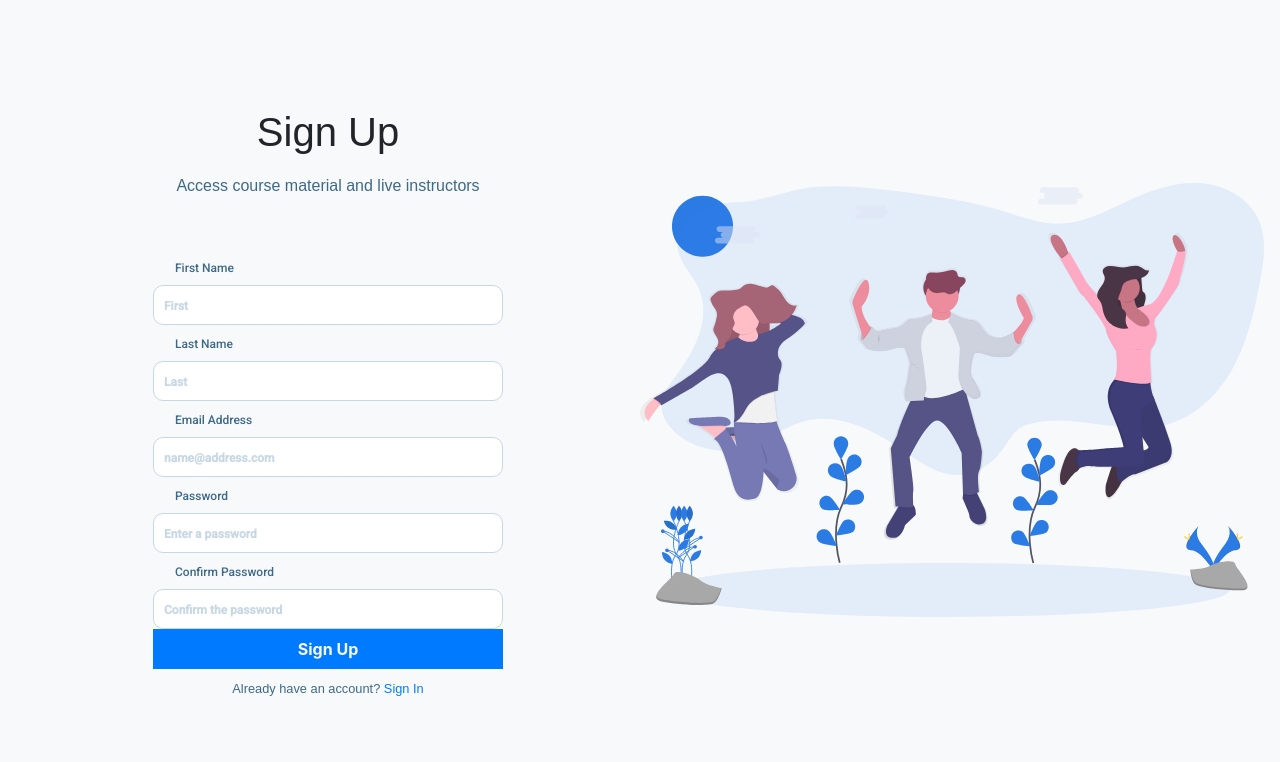
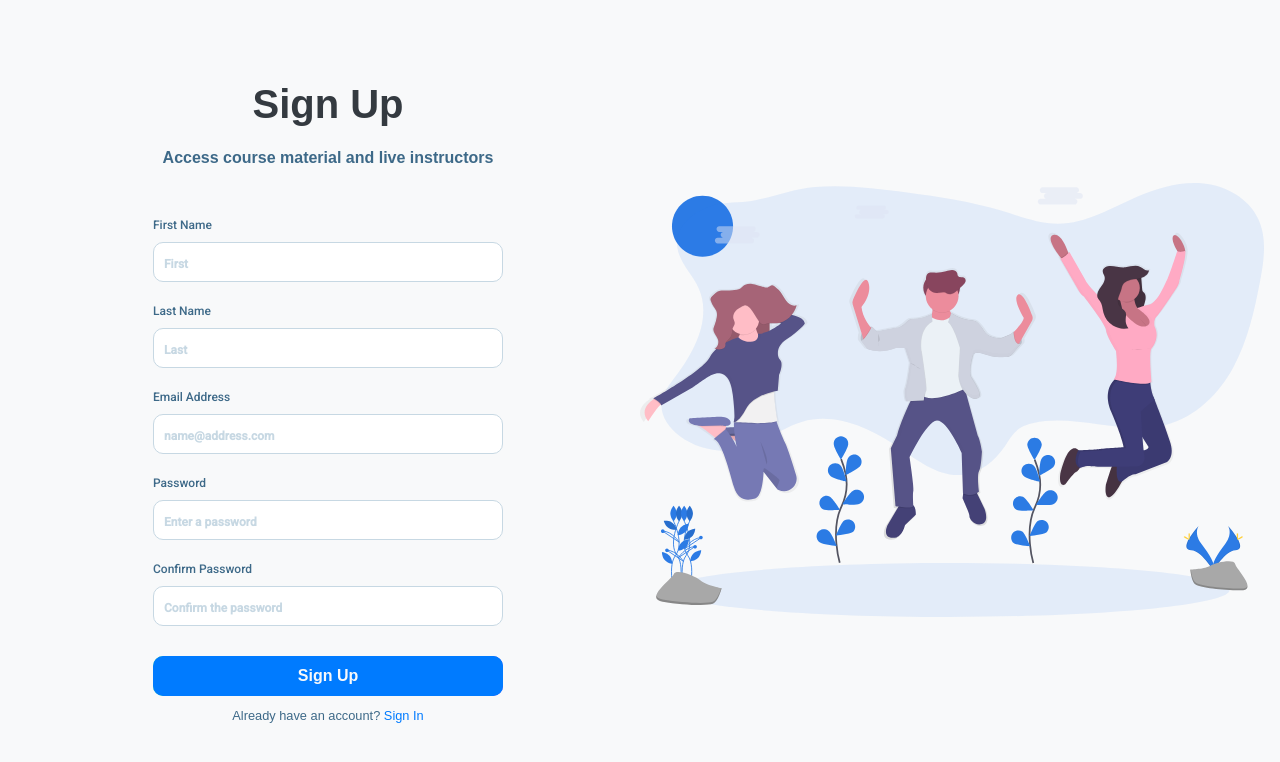
Before and after one commit to tsamantanis/hydra, a React (Create React App) app: page /users/signup in a window 1280 px wide. Shown: the top 762 px of the page. Built offline with nearby package versions, Linux system fonts and the light colour scheme; a web font is replaced by a local one.

Commit message:
Changed signin and signup page styling

```diff
--- a/src/App.css
+++ b/src/App.css
@@ -146,7 +146,7 @@ form legend {
 form legend h6 {
     color: var(--darkAccent);
     margin-top: 24px;
-    margin-bottom: 45px;
+    margin-bottom: 20px;
 }
 
 form fieldset {
@@ -160,7 +160,7 @@ form fieldset {
 
 form fieldset label {
     align-self: flex-start;
-    margin-left: 22px;
+    margin-top: 20px;
 }
 
 /* Margins */
--- /dev/null
+++ b/src/components/SignIn/SignIn.css
@@ -0,0 +1,13 @@
+.SignIn .left form legend h1 {
+    color: var(--dark);
+    font-weight: bold;
+}
+
+.SignIn .left form legend h6 {
+    font-weight: bold;
+}
+
+.SignIn .left form .buttonGradientContainer button {
+    border-radius: 10px;
+    font-family: 'Jardi', sans-serif;
+}
--- a/src/components/SignIn/SignIn.js
+++ b/src/components/SignIn/SignIn.js
@@ -3,6 +3,7 @@ import React, {Component} from 'react'
 import api from '../../api'
 
 import '../../App.css'
+import './SignIn.css'
 import happiness from '../../assets/happiness.svg'
 
 class SignIn extends Component {
@@ -42,7 +43,7 @@ class SignIn extends Component {
                             <label htmlFor='password'>Password</label>
                             <input type='password' name='password' placeholder='Enter your password' />
                         </fieldset>
-                        <div className="buttonGradientContainer m-b-10">
+                        <div className="buttonGradientContainer m-b-10 m-t-30">
                             <button className="m-l-0" type='button' onClick={this.signIn}>Sign In</button>
                         </div>
                     </form>
--- /dev/null
+++ b/src/components/SignUp/SignUp.css
@@ -0,0 +1,13 @@
+.SignUp .left form legend h1 {
+    color: var(--dark);
+    font-weight: bold;
+}
+
+.SignUp .left form legend h6 {
+    font-weight: bold;
+}
+
+.SignUp .left form .buttonGradientContainer button {
+    border-radius: 10px;
+    font-family: 'Jardi', sans-serif;
+}
--- a/src/components/SignUp/SignUp.js
+++ b/src/components/SignUp/SignUp.js
@@ -3,6 +3,7 @@ import React, {Component} from 'react'
 import api from '../../api'
 
 import '../../App.css'
+import './SignUp.css'
 import happiness from '../../assets/happiness.svg'
 
 class SignUp extends Component {
@@ -66,7 +67,7 @@ class SignUp extends Component {
                             <label htmlFor='password'>Confirm Password</label>
                             <input type='password' name='confirmPassword' placeholder='Confirm the password' />
                         </fieldset>
-                        <div className="buttonGradientContainer m-b-10">
+                        <div className="buttonGradientContainer m-b-10 m-t-30">
                             <button className="m-l-0" type='button' onClick={this.signUp}>Sign Up</button>
                         </div>
                     </form>
```
